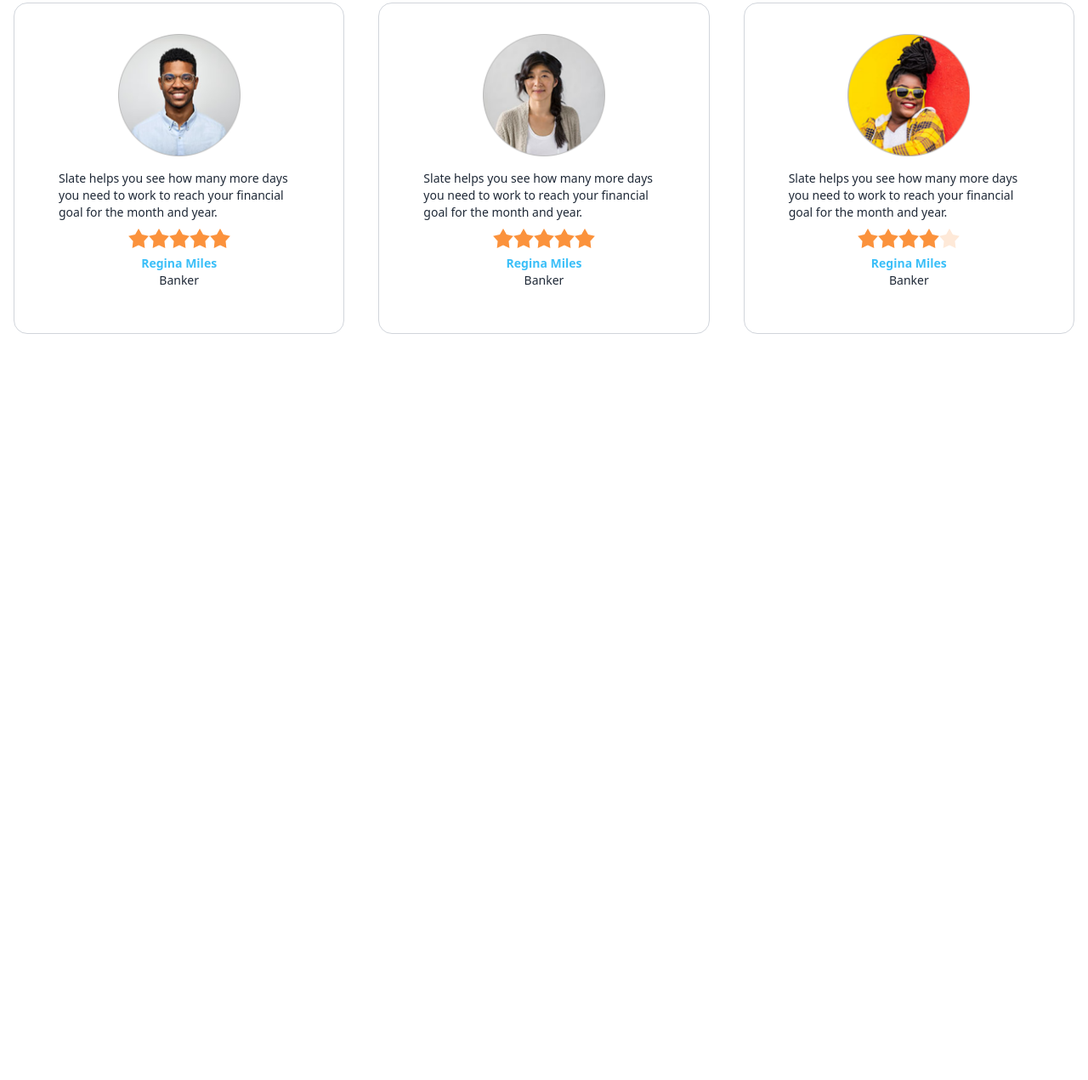
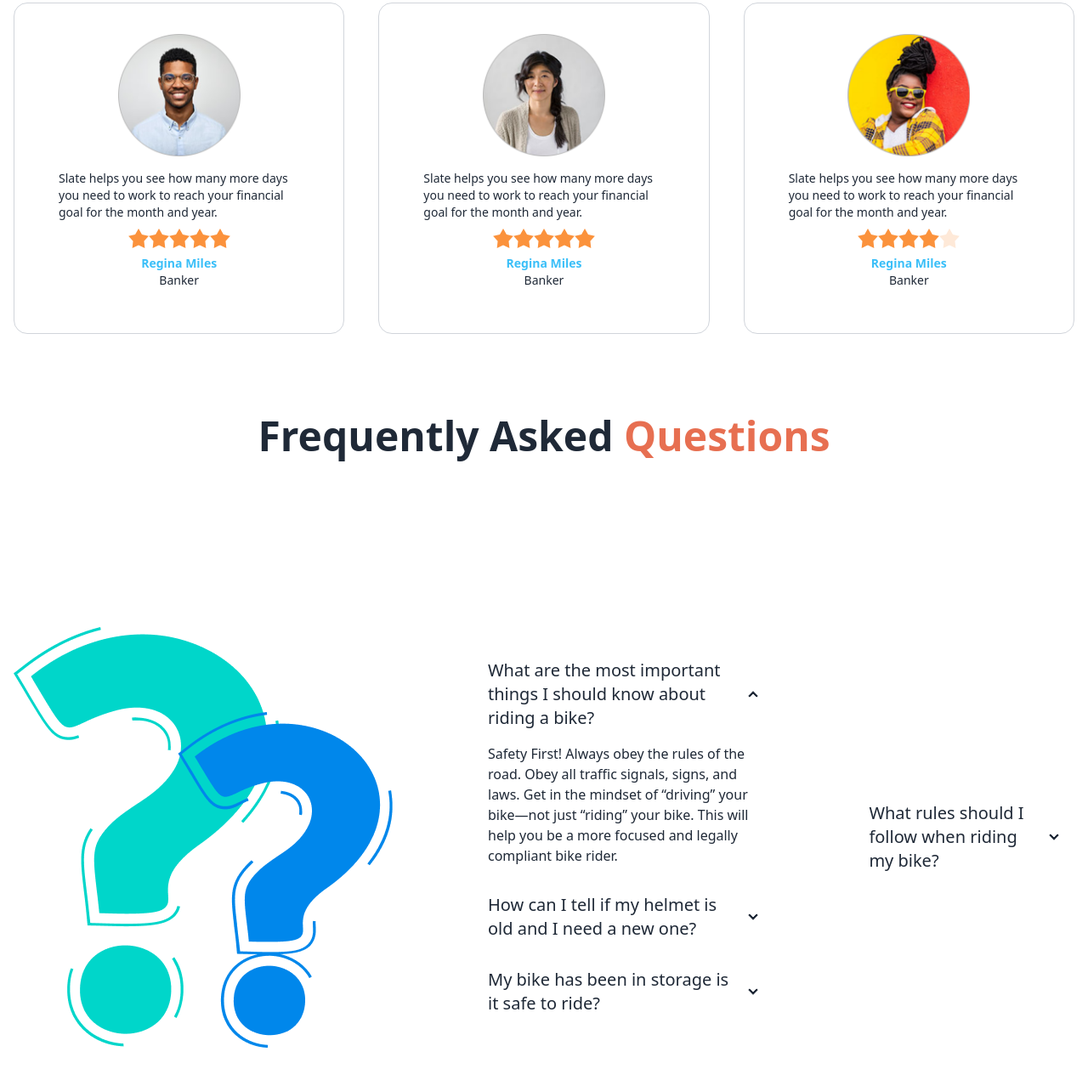
Before and after one commit to arafatrahman41/bikar-zone-with-daisyui, a plain HTML site: page index.html in a window 1280 px wide. Shown: the part 1495-2766 px from the top of the page at 85% size. Before the commit the page ends 1984 px from the top, so only its background shows below. Drawn offline with nearby package versions, Linux system fonts and the light colour scheme.

Commit message:
added faq section

```diff
--- a/index.html
+++ b/index.html
@@ -291,6 +291,57 @@
                 </div>
             </div>
         </section>
+        <!-- FAQ -->
+        <section>
+            <h3 class="text-5xl mb-12 font-semibold text-center">Frequently Asked <span class="text-bike-primary">
+             Questions</span></h3>
+             <div class="hero min-h-screen">
+                <div class="hero-content flex-col lg:gap-24 lg:flex-row">
+                  <img class="w-3/4" src="/images/others/faq.png" class="max-w-sm rounded-lg shadow-2xl" />
+                  <div>
+                    <div class="collapse collapse-arrow">
+                        <input type="radio" name="my-accordion-2" checked="checked" />
+                        <div class="collapse-title text-xl font-medium">
+                            What are the most important things I should
+                            know about riding a bike?
+                        </div>
+                        <div class="collapse-content">
+                          <p>Safety First! Always obey the rules of the road. Obey all traffic signals, signs, and laws. Get in the mindset of “driving” your bike—not just “riding” your bike. This will help you be a more focused and legally compliant bike rider. </p>
+                        </div>
+                      </div>
+                      <div class="collapse collapse-arrow ">
+                        <input type="radio" name="my-accordion-2" />
+                        <div class="collapse-title text-xl font-medium">
+                            How can I tell if my helmet is old and I need a
+                            new one?
+                        </div>
+                        <div class="collapse-content">
+                          <p>Safety First! Always obey the rules of the road. Obey all traffic signals, signs, and laws. Get in the mindset of “driving” your bike—not just “riding” your bike. This will help you be a more focused and legally compliant bike rider.</p>
+                        </div>
+                      </div>
+                      <div class="collapse collapse-arrow">
+                        <input type="radio" name="my-accordion-2" />
+                        <div class="collapse-title text-xl font-medium">
+                            My bike has been in storage is it safe to ride?
+                        </div>
+                        <div class="collapse-content">
+                          <p>Safety First! Always obey the rules of the road. Obey all traffic signals, signs, and laws. Get in the mindset of “driving” your bike—not just “riding” your bike. This will help you be a more focused and legally compliant bike rider. </p>
+                        </div>
+                      </div>
+                      </div>
+                      <div class="collapse collapse-arrow">
+                        <input type="radio" name="my-accordion-2" />
+                        <div class="collapse-title text-xl font-medium">
+                            What rules should I follow when riding my bike?
+                        </div>
+                        <div class="collapse-content">
+                          <p>Safety First! Always obey the rules of the road. Obey all traffic signals, signs, and laws. Get in the mindset of “driving” your bike—not just “riding” your bike. This will help you be a more focused and legally compliant bike rider. </p>
+                        </div>
+                      </div>
+                  </div>
+                </div>
+              </div>
+        </section>
     </main>
     <footer>
 
```
